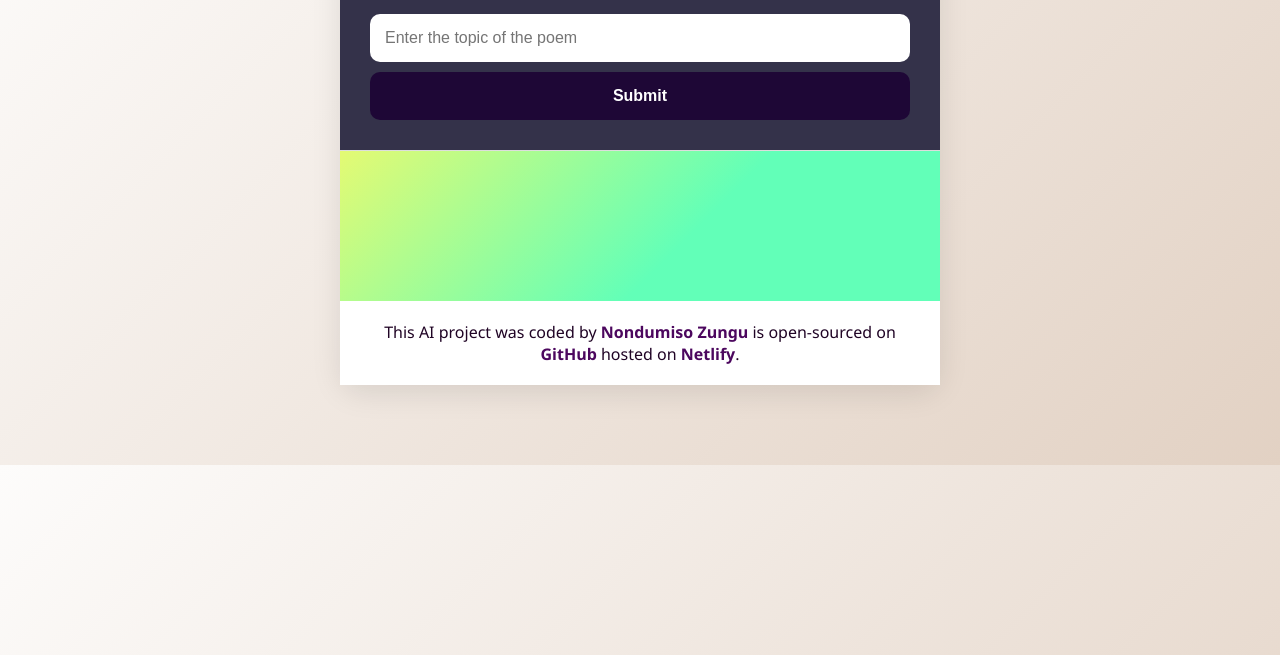
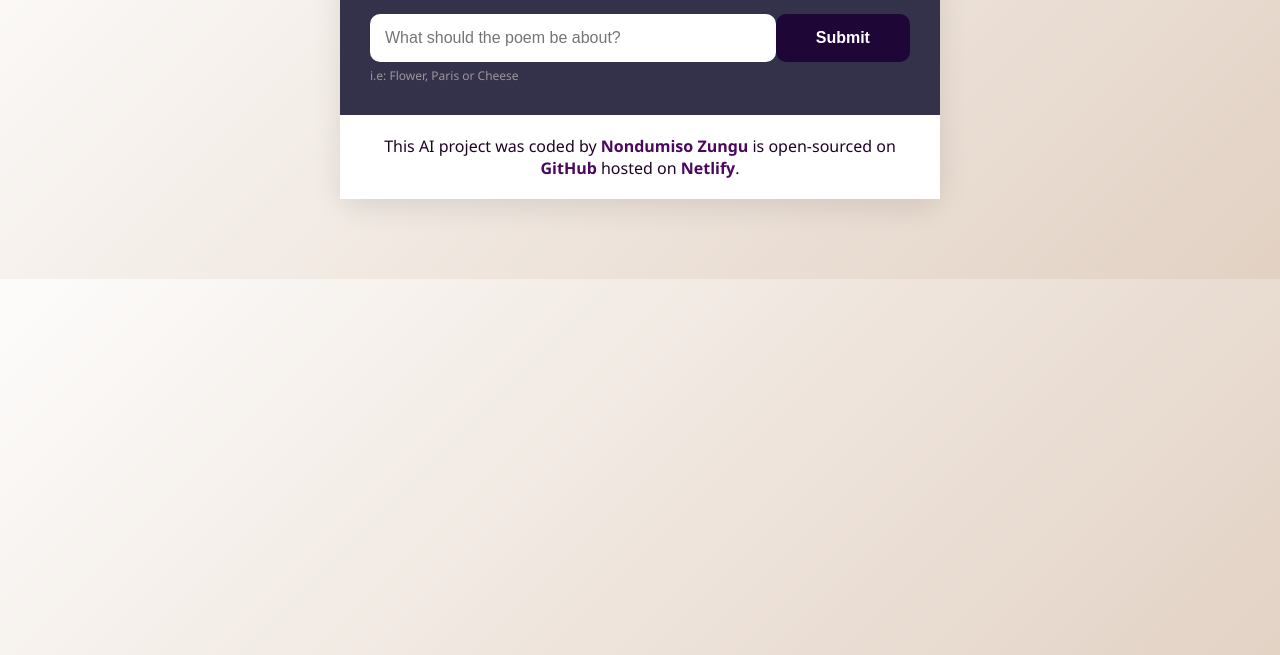
Before and after one commit to nondumiso0327/Poetica-AI-Generator, a plain HTML site: page index.html in a window 1280 px wide. Shown: the part 145-800 px from the top of the page. Drawn offline with nearby package versions, Linux system fonts and the light colour scheme.

Commit message:
Improve the UX

```diff
--- a/index.html
+++ b/index.html
@@ -14,8 +14,9 @@
     <h1>Poetica AI Generator</h1>
   </header>
 <main>
+  <div class="form-container">
   <form id="point-generator">
-    <input type="text" placeholder="Enter the topic of the poem" autofocus
+    <input type="text" placeholder="What should the poem be about?" autofocus
     required
     autocomplete="off"
     class="poem-input"
@@ -23,8 +24,11 @@
 
     <input type="submit" class="submittbtn"/>
   </form>
+  <div class="hint">i.e: Flower, Paris or Cheese
+  </div>
+  </div>
 </main>
-<div class="poem" id="poem">
+<div class="poem hidden" id="poem">
 </div>
 <footer>
       This AI project was coded by <a href="https://github.com/nondumiso0327" target="_blank">Nondumiso Zungu </a> is
--- a/index.js
+++ b/index.js
@@ -16,9 +16,11 @@ function generatePoem(event) {
     let context = "You are a romantic Poem expert and love to write short poems. You mission is to generate a 4 line poem and separate each line with a <br />. Make sure to follow the user instructions. Do not include a title to the poem. Sign the poem with 'SheCodes AI' inside a <strong> element at the end of the poem and NOT at the beginning";
     let apiUrl = `https://api.shecodes.io/ai/v1/generate?prompt=${prompt}&context=${context}&key=${apiKey}`;
 
-    console.log("Generating poem")
-    console.log(`Prompt:${prompt}`)
-    console.log(`Context:${context}`)
+    let poemElement = document.querySelector("#poem");
+    poemElement.classList.remove("hidden");
+
+
+
     axios.get(apiUrl).then(displayPoem);
 
 
--- a/src/style.css
+++ b/src/style.css
@@ -21,16 +21,24 @@ h1 {
   color: #1d2135;
   margin: 0;
 }
-
-form {
-  display: flex;
+.form-container {
   gap: 10px;
   padding: 30px;
   background-color: #34324a;
   flex-wrap: wrap;
   justify-content: center;
 }
+form {
+  display: flex;
 
+}
+.hint {
+  line-height: 1.5;
+  margin-top: 5px;
+  opacity: 0.6;
+  font-size: 12px;
+  color: #e4d7cd;
+}
 .poem-input {
   flex: 1 1 70%;
   padding: 15px;
@@ -67,7 +75,9 @@ form {
   border-top: 1px solid #ddd;
   min-height: 100px;
 }
-
+.hidden{
+  display: none;
+}
 footer {
   text-align: center;
   font-size: 16px;
```
